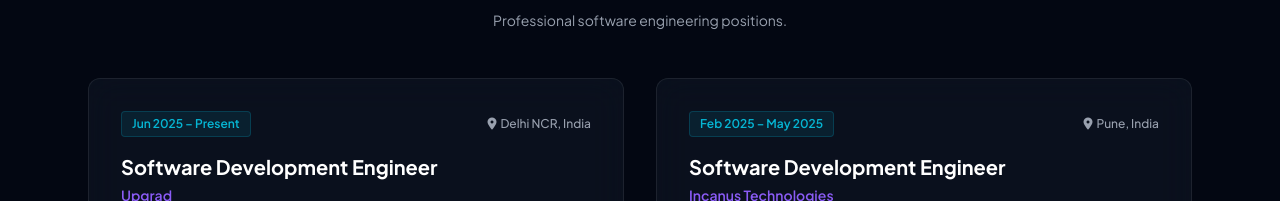
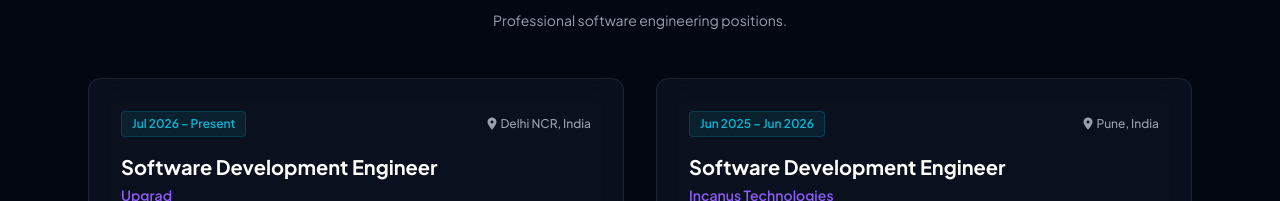
Before and after one commit to ShivamJNU/myPortfolio, a React (Vite) app: page / in a window 1280 px wide. Shown: the part 1333-1534 px from the top of the page. Built offline with nearby package versions, Linux system fonts and the light colour scheme.

Commit message:
chore: update employment dates and periods in portfolio and console

```diff
--- a/src/components/Console.jsx
+++ b/src/components/Console.jsx
@@ -13,7 +13,7 @@ const resumePassages = [
         tags: ["education", "school", "pcm", "icse", "percentage", "hcs", "class", "12", "twelfth", "marks", "grade", "board"]
     },
     {
-        text: "Currently, I work as a Software Development Engineer (SDE) at Upgrad (Jun 2025 - Present), working with C++, JavaScript, Node.js, Express.js, MySQL, and MongoDB.",
+        text: "Currently, I work as a Software Development Engineer (SDE) at Upgrad (Jul 2026 - Present), working with C++, JavaScript, Node.js, Express.js, MySQL, and MongoDB.",
         tags: ["experience", "job", "work", "upgrad", "sde", "role", "position", "current", "present", "now", "company"]
     },
     {
@@ -29,7 +29,7 @@ const resumePassages = [
         tags: ["experience", "upgrad", "auth", "security", "api", "rishiverse", "backend", "jwt", "login"]
     },
     {
-        text: "I worked as a Software Development Engineer (SDE) at Incanus Technologies (Feb 2025 - May 2025), utilizing Java, Spring Boot, MySQL, and Hibernate.",
+        text: "I worked as a Software Development Engineer (SDE) at Incanus Technologies (Jun 2025 - Jun 2026), utilizing Java, Spring Boot, MySQL, and Hibernate.",
         tags: ["experience", "job", "work", "incanus", "technologies", "sde", "role", "position", "technologies", "java", "spring", "boot", "hibernate"]
     },
     {
--- a/src/components/Experience.jsx
+++ b/src/components/Experience.jsx
@@ -4,7 +4,7 @@ const experiences = [
     {
         role: "Software Development Engineer",
         company: "Upgrad",
-        period: "Jun 2025 – Present",
+        period: "Jul 2026 – Present",
         location: "Delhi NCR, India",
         tech: ["C++", "Javascript", "Node.js", "Express.js", "MySQL", "MongoDB"],
         bullets: [
@@ -17,7 +17,7 @@ const experiences = [
     {
         role: "Software Development Engineer",
         company: "Incanus Technologies",
-        period: "Feb 2025 – May 2025",
+        period: "Jun 2025 – Jun 2026",
         location: "Pune, India",
         tech: ["Java", "Spring Boot", "MySQL", "Hibernate", "JWT/OAuth2"],
         bullets: [
```
